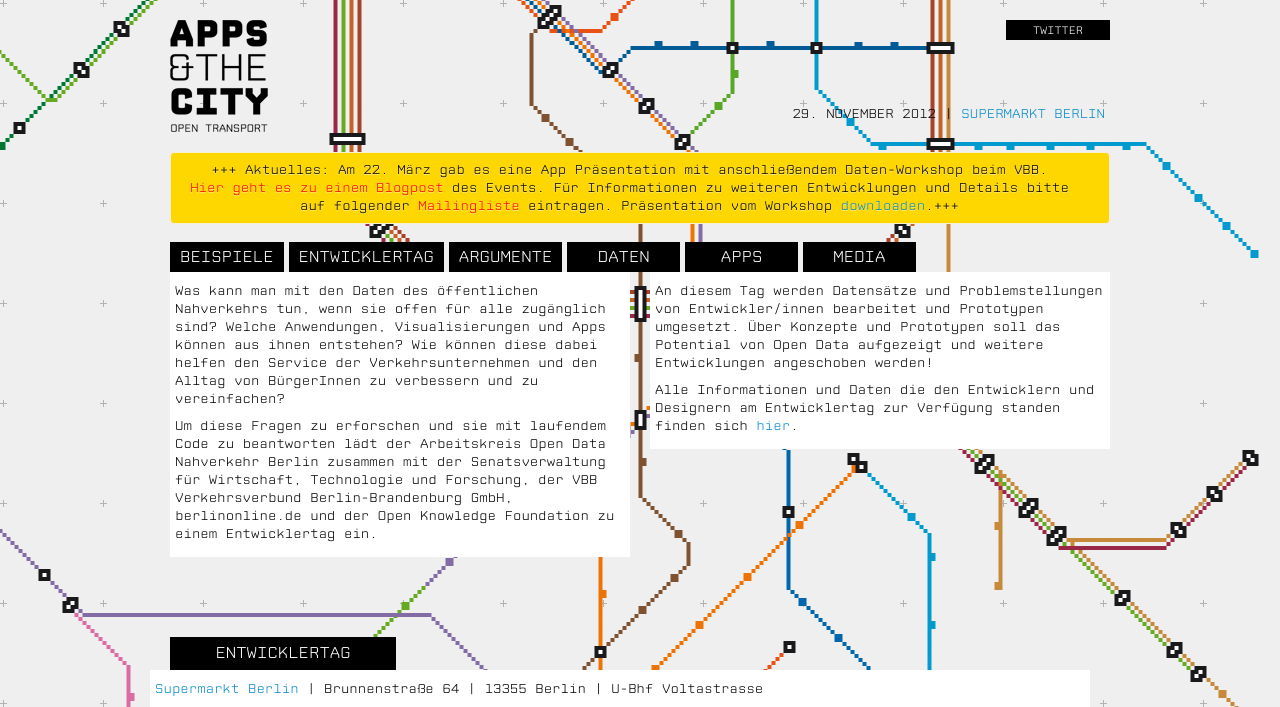
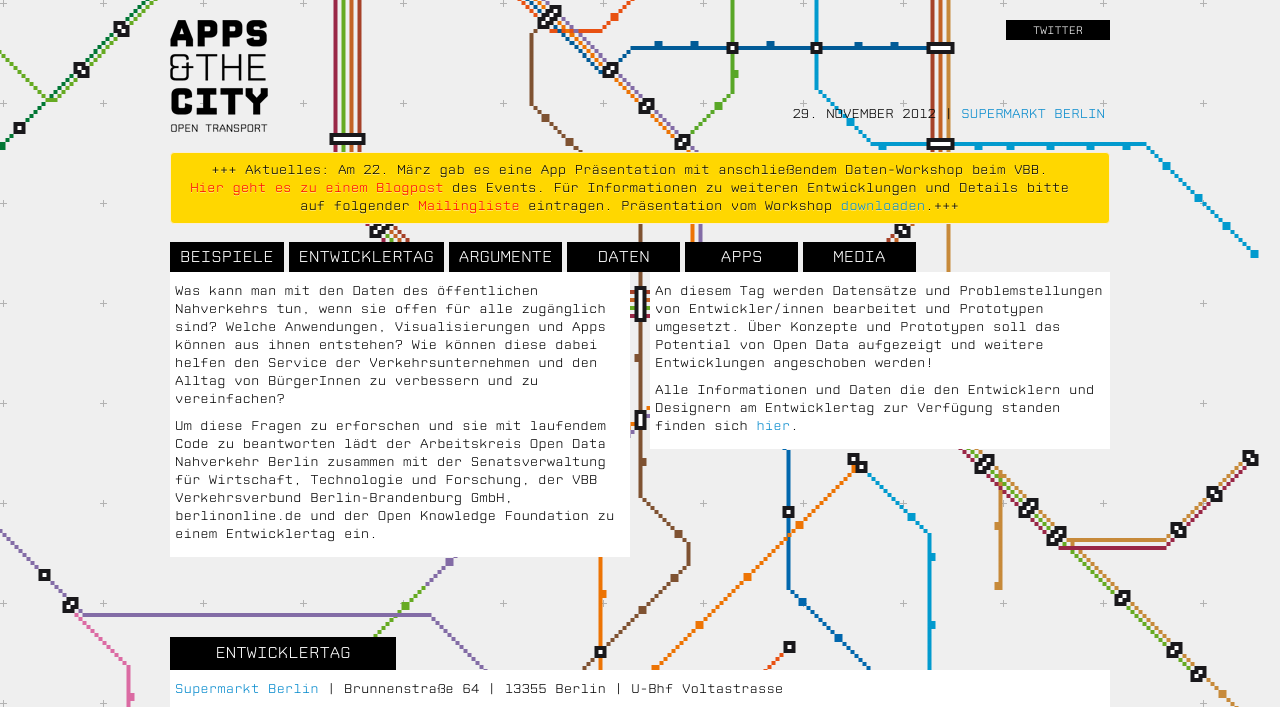
Before and after one commit to okfde/berlin.appsandthecity, a Jekyll site: the page built from index.html, in a window 1280 px wide. Shown: the top 707 px of the page. Built offline with Jekyll 4.4.1, drawn with Linux system fonts in a browser that asks for light colours; nearby versions of some CDN libraries; Markdown is read by kramdown in place of the engine named in the settings; grey boxes are pictures that could not be loaded.

Commit message:
fixes formatting issue on frontpage

```diff
--- a/index.html
+++ b/index.html
@@ -18,16 +18,14 @@ title: Open-Transport
   <div class="row">
     <h3 class="span3" id="entwicklertag">Entwicklertag</h3>
   </div>
-  </div>
-  <div class="row border-row">
+  <div class ="row border-row">
     <div class="span12">
       <p>
-
         <a href="http://www.supermarkt-berlin.net/">Supermarkt Berlin</a> | Brunnenstraße 64 | 13355 Berlin | U-Bhf Voltastrasse
       </p>
       <div id="map_canvas" style="width:940px; height:350px"></div>
     </div>
-    <div class="span12">
+  </div>
   <div class="row">
     <div class="span3">
       <a href="http://appsandthecity.eventbrite.com/#"><h4 class="full-width register">Anmelden</h4></a>
@@ -36,7 +34,7 @@ title: Open-Transport
       <h4 class="full-width date">29. November 2012</h4>
     </div>
   </div>
-    </div>
+  <div class="row">
     <div class="span9 offset3">
       <table class="table table-condensed">
         <tr>
```
Lines whose indentation alone changed are shown as unchanged.
